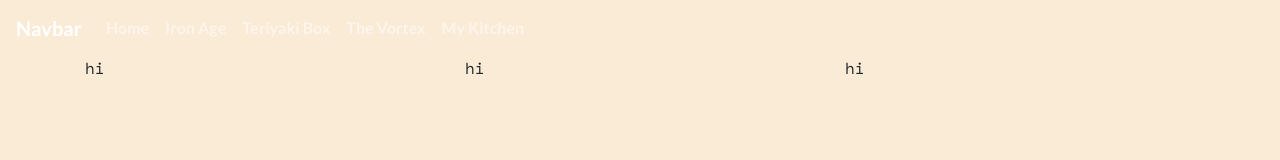
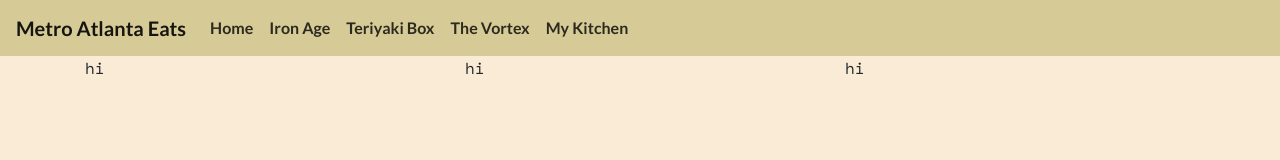
Before and after one commit to tdr3215/Bootstrap-Practice, a plain HTML site: page index.html in a window 1280 px wide. Drawn offline with nearby package versions, Linux system fonts and the light colour scheme.

Commit message:
adjusting css

```diff
--- a/index.html
+++ b/index.html
@@ -19,8 +19,8 @@
     <title>My Favorite Restaurants</title>
   </head>
   <body>
-    <nav class="navbar navbar-expand-xl navbar-dark cream">
-      <a href="#" class="navbar-brand">Navbar</a>
+    <nav class="navbar navbar-expand-xl navbar-light">
+      <a href="#" class="navbar-brand">Metro Atlanta Eats</a>
       <button
         class="navbar-toggler"
         type="button"
--- a/main.css
+++ b/main.css
@@ -7,13 +7,13 @@ body {
   font-family: "Lato", sans-serif;
 }
 
-.nav-link {
+.navbar-light {
+  background-color: hsla(60, 100%, 25%, 0.3);
+}
+
+.navbar-light .navbar-nav .nav-link {
   color: rgba(0, 0, 0, 0.795);
 }
-
-/* .navbar-dark {
-  background-color: hsla(60, 70%, 87%, 0.775);
-} */
 
 /* body {
   background-color: antiquewhite;
```
